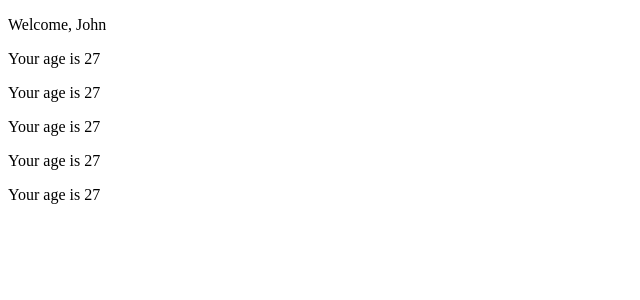
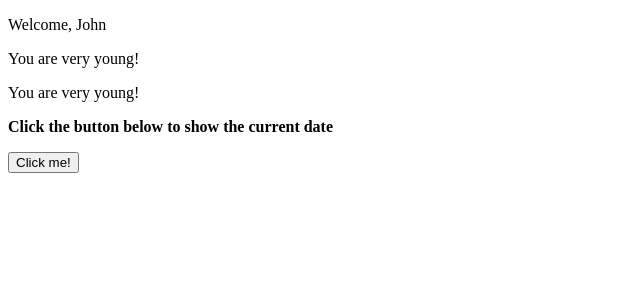
Before and after one commit to alessandro-canonico/esercizi_tutor_Canonico, a React (Vite) app in the folder react/exercise_react.js/: page / in a window 1280 px wide. Shown: the top 300 px of the page, without its empty margins (0-640 px from the left). Built offline with nearby package versions, Linux system fonts and the light colour scheme.

Commit message:
event exercise done

```diff
--- a/react/exercise_react.js/src/Age.jsx
+++ b/react/exercise_react.js/src/Age.jsx
@@ -1,3 +1,5 @@
 export function Age ({age}) {
-    return <p>Your age is {age}</p>
+    return (
+        age >= 18 ? <p>Your age is {age}</p> : <p>You are very young!</p>
+    )
 }
--- /dev/null
+++ b/react/exercise_react.js/src/AlertClock.jsx
@@ -0,0 +1,16 @@
+export function AlertClock() {
+  function showDate() {
+    const currentDate = new Date();
+
+    alert(`The current date is ${currentDate.toLocaleTimeString()} `);
+  }
+
+  return (
+    <div>
+      <p>
+        <b>Click the button below to show the current date</b>
+      </p>
+      <button onClick={showDate}>Click me!</button>
+    </div>
+  );
+}
--- a/react/exercise_react.js/src/App.jsx
+++ b/react/exercise_react.js/src/App.jsx
@@ -1,9 +1,11 @@
+import { AlertClock } from "./AlertClock";
 import { Welcome } from "./Welcome";
 
-export function App () {
-    return (
-        <div>
-            <Welcome name="John" age={27}/>
-        </div>
-    )
+export function App() {
+  return (
+    <div>
+      <Welcome name="John" age={17} />
+      <AlertClock />
+    </div>
+  );
 }
```
